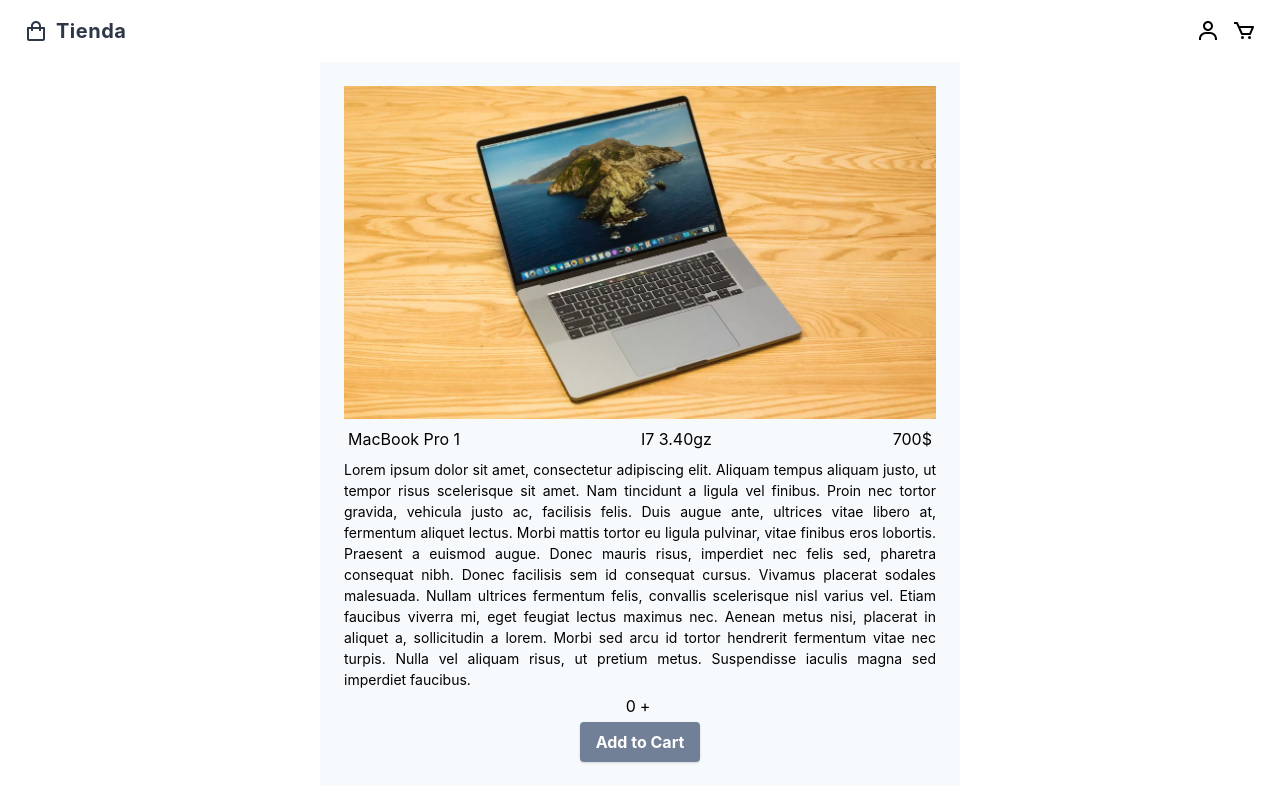
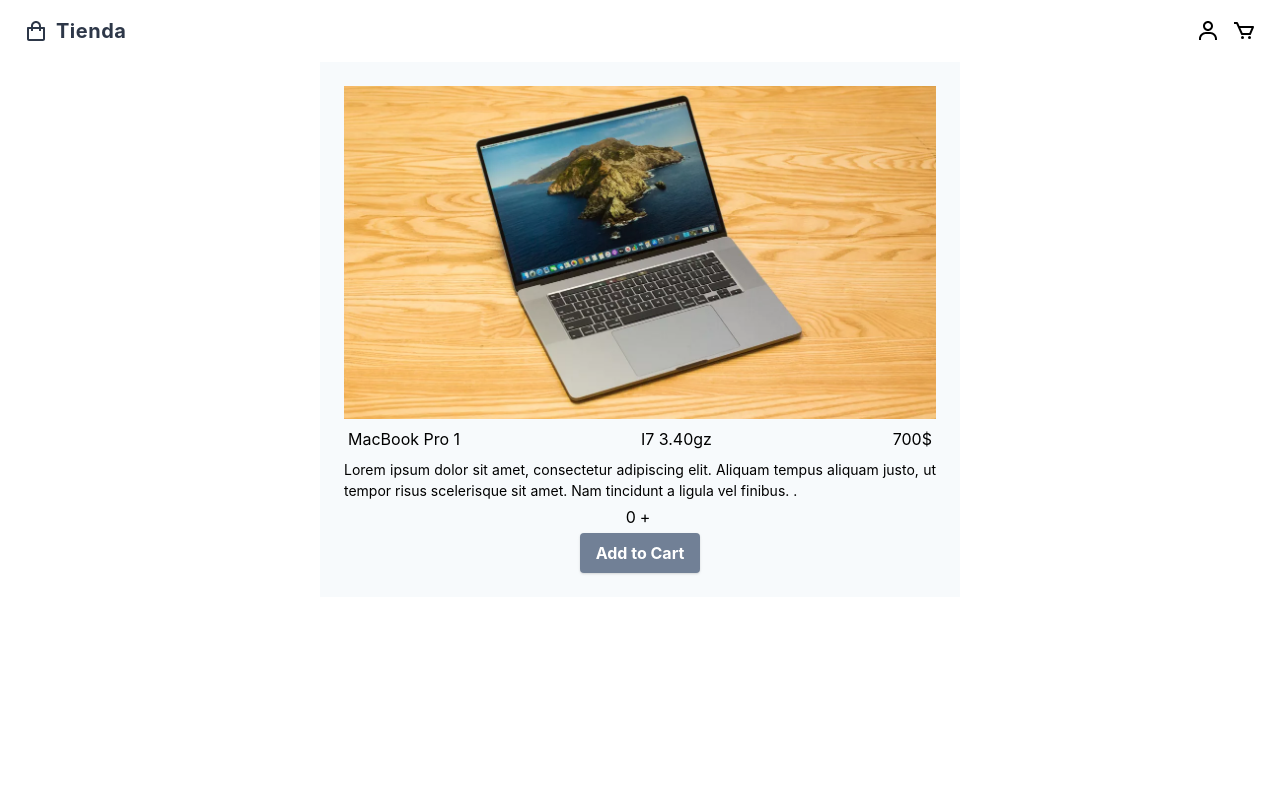
Before and after one commit to EduLeon12/react-shopish, a React (Create React App) app: page /items/0 in a window 1280 px wide. Built offline with nearby package versions, Linux system fonts and the light colour scheme.

Commit message:
Added Conditional rendreing to Cart and Styling to Cart

```diff
--- a/src/components/Cart.js
+++ b/src/components/Cart.js
@@ -1,5 +1,7 @@
 import React from "react";
 import { useCartContext } from "../CartContext";
+import emptyCart from "../emptyCart.png";
+import { Link } from "react-router-dom";
 
 export default function Cart() {
   const { cart, cleanCart, quantity } = useCartContext();
@@ -8,7 +10,7 @@
     return cartItem.quantity * cartItem.item.price + total;
   }, 0);
 
-  return (
+  return cart.length > 0 ? (
     <div className="container">
       <ul className="divide-y">
         {cart.map((i) => (
@@ -23,16 +25,26 @@
         Subtotal ({quantity} Items): {subTotal}$
       </div>
       <div className=" flex flex-wrap  justify-center">
-        <button className="  shadow bg-gray-600 text-base w-auto ml-auto mr-auto items-center text-center hover:bg-gray-800 focus:shadow-outline focus:outline-none text-white font-bold py-2 px-4 rounded ">
-          Go to Checkout
-        </button>
         <button
-          className="  shadow bg-gray-600 text-base w-auto ml-auto mr-auto items-center text-center hover:bg-gray-800 focus:shadow-outline focus:outline-none text-white font-bold py-2 px-4 rounded "
+          className="  shadow bg-gray-600 text-base w-auto m-2 items-center text-center hover:bg-gray-800 focus:shadow-outline focus:outline-none text-white font-bold py-2 px-4 rounded "
           onClick={() => cleanCart()}
         >
           Clean Cart
         </button>
+        <button className="  shadow bg-gray-600 text-base w-auto m-2 items-center text-center hover:bg-gray-800 focus:shadow-outline focus:outline-none text-white font-bold py-2 px-4 rounded ">
+          Checkout
+        </button>
       </div>
+    </div>
+  ) : (
+    <div className="container flex flex-col justify-center items-center  ">
+      <img src={emptyCart} alt="" className="h-36  " />
+      <h1 className="text-xl">Your Cart is empty </h1>
+      <Link to="/">
+        <button className=" shadow bg-gray-600 text-base w-auto ml-auto mr-auto items-center text-center hover:bg-gray-800 focus:shadow-outline focus:outline-none text-white font-bold py-2 px-4 rounded m-2">
+          Go to Home
+        </button>
+      </Link>
     </div>
   );
 }
--- a/src/components/ItemDetailContainer.js
+++ b/src/components/ItemDetailContainer.js
@@ -26,8 +26,8 @@
   }, [params.id]);
 
   return loading ? (
-    <div>
-      <img src={logo} className="App-logo" alt="logo" />
+    <div className="container flex flex-col items-center justify-center">
+      <img src={logo} className="App-logo " alt="logo" />
       <h4>Loading...</h4>
     </div>
   ) : (
--- a/src/db.js
+++ b/src/db.js
@@ -9,7 +9,7 @@
     price: 700,
     stock: 7,
     about:
-      "Lorem ipsum dolor sit amet, consectetur adipiscing elit. Aliquam tempus aliquam justo, ut tempor risus scelerisque sit amet. Nam tincidunt a ligula vel finibus. Proin nec tortor gravida, vehicula justo ac, facilisis felis. Duis augue ante, ultrices vitae libero at, fermentum aliquet lectus. Morbi mattis tortor eu ligula pulvinar, vitae finibus eros lobortis. Praesent a euismod augue. Donec mauris risus, imperdiet nec felis sed, pharetra consequat nibh. Donec facilisis sem id consequat cursus. Vivamus placerat sodales malesuada. Nullam ultrices fermentum felis, convallis scelerisque nisl varius vel. Etiam faucibus viverra mi, eget feugiat lectus maximus nec. Aenean metus nisi, placerat in aliquet a, sollicitudin a lorem. Morbi sed arcu id tortor hendrerit fermentum vitae nec turpis. Nulla vel aliquam risus, ut pretium metus. Suspendisse iaculis magna sed imperdiet faucibus.",
+      "Lorem ipsum dolor sit amet, consectetur adipiscing elit. Aliquam tempus aliquam justo, ut tempor risus scelerisque sit amet. Nam tincidunt a ligula vel finibus. .",
   },
   {
     id: 1,
@@ -19,7 +19,7 @@
     price: 700,
     stock: 5,
     about:
-      "Lorem ipsum dolor sit amet, consectetur adipiscing elit. Aliquam tempus aliquam justo, ut tempor risus scelerisque sit amet. Nam tincidunt a ligula vel finibus. Proin nec tortor gravida, vehicula justo ac, facilisis felis. Duis augue ante, ultrices vitae libero at, fermentum aliquet lectus. Morbi mattis tortor eu ligula pulvinar, vitae finibus eros lobortis. Praesent a euismod augue. Donec mauris risus, imperdiet nec felis sed, pharetra consequat nibh. Donec facilisis sem id consequat cursus. Vivamus placerat sodales malesuada. Nullam ultrices fermentum felis, convallis scelerisque nisl varius vel. Etiam faucibus viverra mi, eget feugiat lectus maximus nec. Aenean metus nisi, placerat in aliquet a, sollicitudin a lorem. Morbi sed arcu id tortor hendrerit fermentum vitae nec turpis. Nulla vel aliquam risus, ut pretium metus. Suspendisse iaculis magna sed imperdiet faucibus.",
+      "Lorem ipsum dolor sit amet, consectetur adipiscing elit. Aliquam tempus aliquam justo, ut tempor risus scelerisque sit amet. Nam tincidunt a ligula vel finibus. .",
   },
   {
     id: 2,
@@ -29,7 +29,7 @@
     price: 700,
     stock: 5,
     about:
-      "Lorem ipsum dolor sit amet, consectetur adipiscing elit. Aliquam tempus aliquam justo, ut tempor risus scelerisque sit amet. Nam tincidunt a ligula vel finibus. Proin nec tortor gravida, vehicula justo ac, facilisis felis. Duis augue ante, ultrices vitae libero at, fermentum aliquet lectus. Morbi mattis tortor eu ligula pulvinar, vitae finibus eros lobortis. Praesent a euismod augue. Donec mauris risus, imperdiet nec felis sed, pharetra consequat nibh. Donec facilisis sem id consequat cursus. Vivamus placerat sodales malesuada. Nullam ultrices fermentum felis, convallis scelerisque nisl varius vel. Etiam faucibus viverra mi, eget feugiat lectus maximus nec. Aenean metus nisi, placerat in aliquet a, sollicitudin a lorem. Morbi sed arcu id tortor hendrerit fermentum vitae nec turpis. Nulla vel aliquam risus, ut pretium metus. Suspendisse iaculis magna sed imperdiet faucibus.",
+      "Lorem ipsum dolor sit amet, consectetur adipiscing elit. Aliquam tempus aliquam justo, ut tempor risus scelerisque sit amet. Nam tincidunt a ligula vel finibus. .",
   },
   {
     id: 3,
@@ -39,7 +39,7 @@
     price: 700,
     stock: 8,
     about:
-      "Lorem ipsum dolor sit amet, consectetur adipiscing elit. Aliquam tempus aliquam justo, ut tempor risus scelerisque sit amet. Nam tincidunt a ligula vel finibus. Proin nec tortor gravida, vehicula justo ac, facilisis felis. Duis augue ante, ultrices vitae libero at, fermentum aliquet lectus. Morbi mattis tortor eu ligula pulvinar, vitae finibus eros lobortis. Praesent a euismod augue. Donec mauris risus, imperdiet nec felis sed, pharetra consequat nibh. Donec facilisis sem id consequat cursus. Vivamus placerat sodales malesuada. Nullam ultrices fermentum felis, convallis scelerisque nisl varius vel. Etiam faucibus viverra mi, eget feugiat lectus maximus nec. Aenean metus nisi, placerat in aliquet a, sollicitudin a lorem. Morbi sed arcu id tortor hendrerit fermentum vitae nec turpis. Nulla vel aliquam risus, ut pretium metus. Suspendisse iaculis magna sed imperdiet faucibus.",
+      "Lorem ipsum dolor sit amet, consectetur adipiscing elit. Aliquam tempus aliquam justo, ut tempor risus scelerisque sit amet. Nam tincidunt a ligula vel finibus. .",
   },
   {
     id: 4,
@@ -49,7 +49,7 @@
     price: 700,
     stock: 5,
     about:
-      "Lorem ipsum dolor sit amet, consectetur adipiscing elit. Aliquam tempus aliquam justo, ut tempor risus scelerisque sit amet. Nam tincidunt a ligula vel finibus. Proin nec tortor gravida, vehicula justo ac, facilisis felis. Duis augue ante, ultrices vitae libero at, fermentum aliquet lectus. Morbi mattis tortor eu ligula pulvinar, vitae finibus eros lobortis. Praesent a euismod augue. Donec mauris risus, imperdiet nec felis sed, pharetra consequat nibh. Donec facilisis sem id consequat cursus. Vivamus placerat sodales malesuada. Nullam ultrices fermentum felis, convallis scelerisque nisl varius vel. Etiam faucibus viverra mi, eget feugiat lectus maximus nec. Aenean metus nisi, placerat in aliquet a, sollicitudin a lorem. Morbi sed arcu id tortor hendrerit fermentum vitae nec turpis. Nulla vel aliquam risus, ut pretium metus. Suspendisse iaculis magna sed imperdiet faucibus.",
+      "Lorem ipsum dolor sit amet, consectetur adipiscing elit. Aliquam tempus aliquam justo, ut tempor risus scelerisque sit amet. Nam tincidunt a ligula vel finibus. .",
   },
   {
     id: 5,
@@ -59,7 +59,7 @@
     price: 700,
     stock: 6,
     about:
-      "Lorem ipsum dolor sit amet, consectetur adipiscing elit. Aliquam tempus aliquam justo, ut tempor risus scelerisque sit amet. Nam tincidunt a ligula vel finibus. Proin nec tortor gravida, vehicula justo ac, facilisis felis. Duis augue ante, ultrices vitae libero at, fermentum aliquet lectus. Morbi mattis tortor eu ligula pulvinar, vitae finibus eros lobortis. Praesent a euismod augue. Donec mauris risus, imperdiet nec felis sed, pharetra consequat nibh. Donec facilisis sem id consequat cursus. Vivamus placerat sodales malesuada. Nullam ultrices fermentum felis, convallis scelerisque nisl varius vel. Etiam faucibus viverra mi, eget feugiat lectus maximus nec. Aenean metus nisi, placerat in aliquet a, sollicitudin a lorem. Morbi sed arcu id tortor hendrerit fermentum vitae nec turpis. Nulla vel aliquam risus, ut pretium metus. Suspendisse iaculis magna sed imperdiet faucibus.",
+      "Lorem ipsum dolor sit amet, consectetur adipiscing elit. Aliquam tempus aliquam justo, ut tempor risus scelerisque sit amet. Nam tincidunt a ligula vel finibus. .",
   },
   {
     id: 6,
@@ -69,7 +69,7 @@
     price: 700,
     stock: 3,
     about:
-      "Lorem ipsum dolor sit amet, consectetur adipiscing elit. Aliquam tempus aliquam justo, ut tempor risus scelerisque sit amet. Nam tincidunt a ligula vel finibus. Proin nec tortor gravida, vehicula justo ac, facilisis felis. Duis augue ante, ultrices vitae libero at, fermentum aliquet lectus. Morbi mattis tortor eu ligula pulvinar, vitae finibus eros lobortis. Praesent a euismod augue. Donec mauris risus, imperdiet nec felis sed, pharetra consequat nibh. Donec facilisis sem id consequat cursus. Vivamus placerat sodales malesuada. Nullam ultrices fermentum felis, convallis scelerisque nisl varius vel. Etiam faucibus viverra mi, eget feugiat lectus maximus nec. Aenean metus nisi, placerat in aliquet a, sollicitudin a lorem. Morbi sed arcu id tortor hendrerit fermentum vitae nec turpis. Nulla vel aliquam risus, ut pretium metus. Suspendisse iaculis magna sed imperdiet faucibus.",
+      "Lorem ipsum dolor sit amet, consectetur adipiscing elit. Aliquam tempus aliquam justo, ut tempor risus scelerisque sit amet. Nam tincidunt a ligula vel finibus. .",
   },
   {
     id: 7,
@@ -79,6 +79,6 @@
     price: 700,
     stock: 4,
     about:
-      "Lorem ipsum dolor sit amet, consectetur adipiscing elit. Aliquam tempus aliquam justo, ut tempor risus scelerisque sit amet. Nam tincidunt a ligula vel finibus. Proin nec tortor gravida, vehicula justo ac, facilisis felis. Duis augue ante, ultrices vitae libero at, fermentum aliquet lectus. Morbi mattis tortor eu ligula pulvinar, vitae finibus eros lobortis. Praesent a euismod augue. Donec mauris risus, imperdiet nec felis sed, pharetra consequat nibh. Donec facilisis sem id consequat cursus. Vivamus placerat sodales malesuada. Nullam ultrices fermentum felis, convallis scelerisque nisl varius vel. Etiam faucibus viverra mi, eget feugiat lectus maximus nec. Aenean metus nisi, placerat in aliquet a, sollicitudin a lorem. Morbi sed arcu id tortor hendrerit fermentum vitae nec turpis. Nulla vel aliquam risus, ut pretium metus. Suspendisse iaculis magna sed imperdiet faucibus.",
+      "Lorem ipsum dolor sit amet, consectetur adipiscing elit. Aliquam tempus aliquam justo, ut tempor risus scelerisque sit amet. Nam tincidunt a ligula vel finibus. .",
   },
 ];
```
Also changed, not shown: src/emptyCart.png (added).
